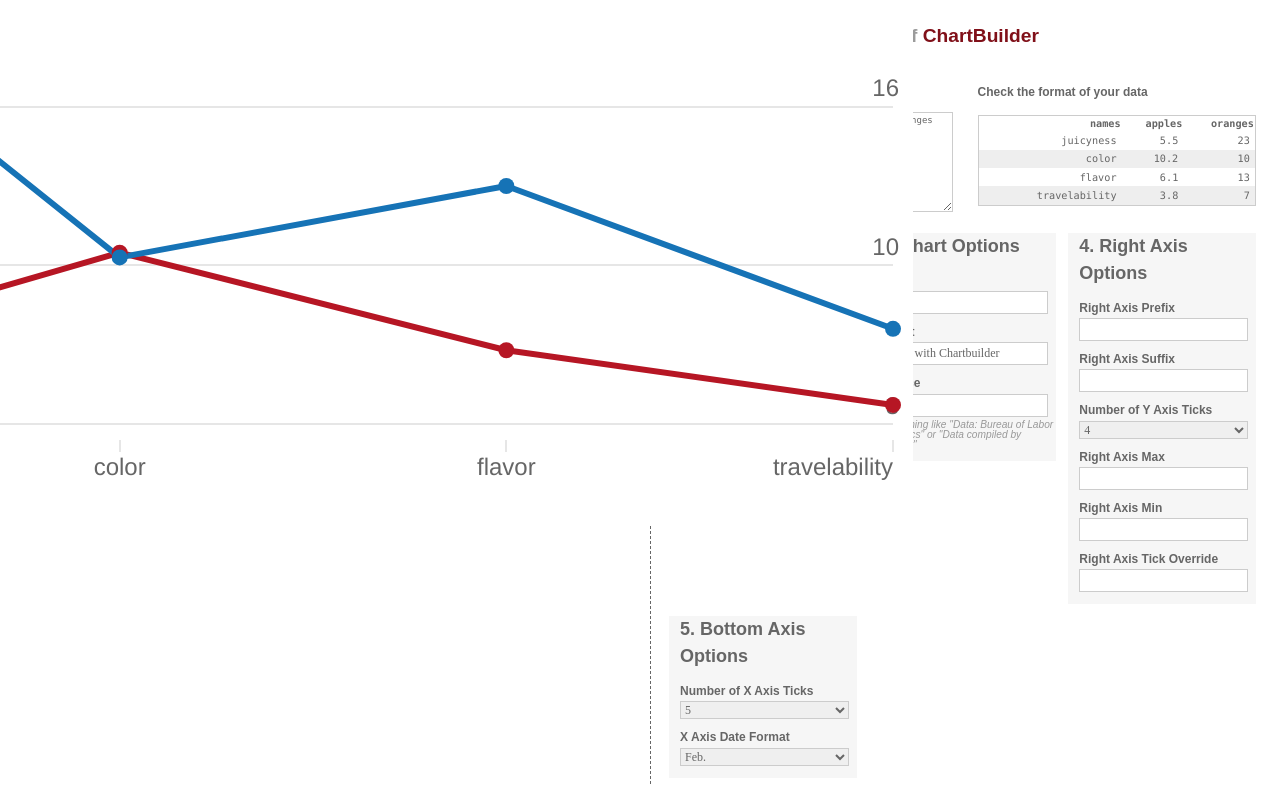
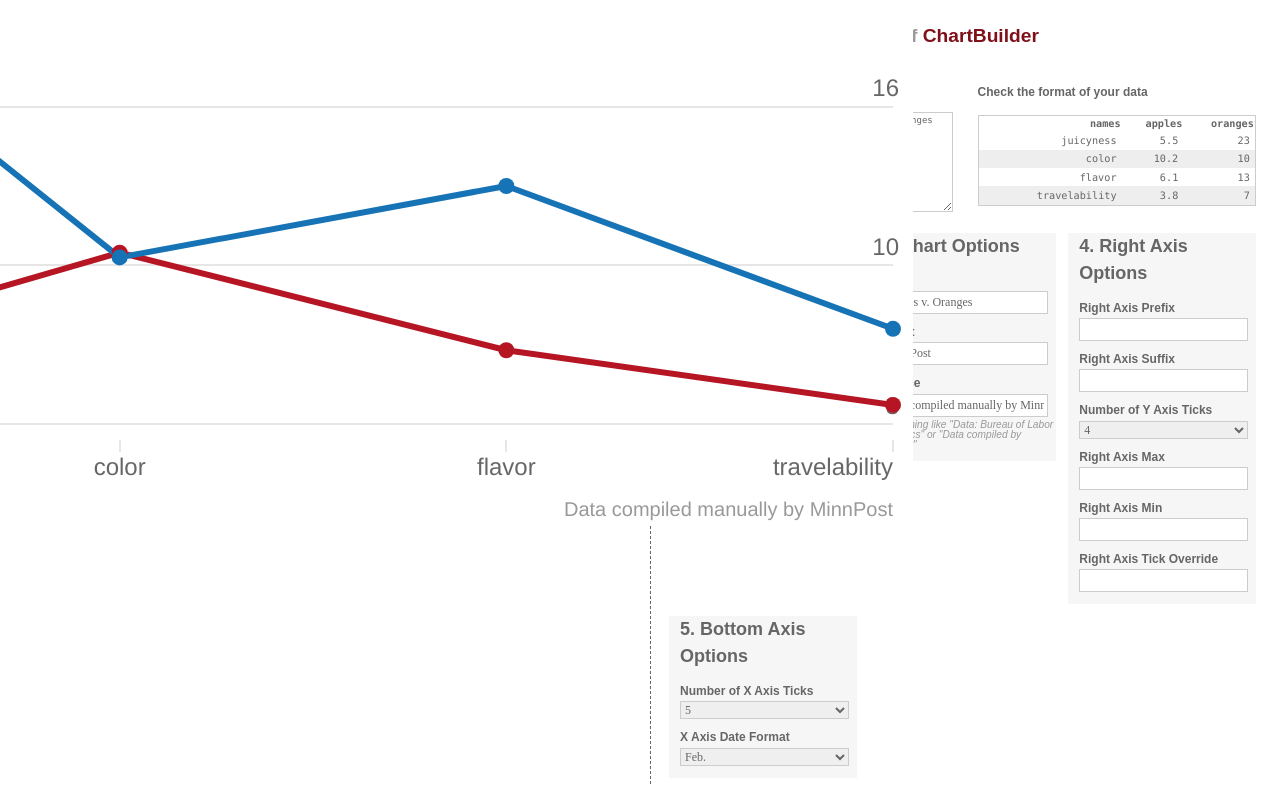
Before and after one commit to MinnPost/minnchart, a website: page index.html in a window 1280 px wide. Shown: the top 785 px of the page. Drawn offline with Linux system fonts and the light colour scheme; a web font is replaced by a local one.

Commit message:
More tweaks.

```diff
--- a/css/gneisschart.css
+++ b/css/gneisschart.css
@@ -37,11 +37,11 @@ svg text.bargridLabel,
 #titleLine {
   font-family: "HelveticaNeue-Light","Helvetica Neue Light","Helvetica Neue",Helvetica,"Century Gothic","CenturyGothic","Arial Narrow",Arial,"Lucida Grande",sans-serif;
   font-size: 12px;
+  fill: #676767;
 }
 
 svg text.metaText {
   font-size:  10px;
-  text-rendering: optimizeLegibility;
   fill: #999999;
 }
 
--- a/index.html
+++ b/index.html
@@ -69,8 +69,8 @@
             <div class="optionBlock">
               <h2>3. Chart Options</h2>
                 <div class="optionGroup"><label for="chart_title">Title</label><input type="text" name="chart_title" value="" id="chart_title"></div>
-                <div class="optionGroup"><label for="credit">Credit</label><input id="creditLine" type="text" name="credit" value="Made with Chartbuilder"></div>
-                <div class="optionGroup"><label for="source">Source</label><input id="sourceLine" type="text" name="source" value="Data: ">
+                <div class="optionGroup"><label for="credit">Credit</label><input id="creditLine" type="text" name="credit"></div>
+                <div class="optionGroup"><label for="source">Source</label><input id="sourceLine" type="text" name="source">
                 <cite>Something like "Data: Bureau of Labor Statistics" or "Data compiled by Factset"</cite></div>
             </div>
             <div class="optionBlock">
--- a/js/app.js
+++ b/js/app.js
@@ -13,6 +13,14 @@
   var paletteHash = palette.map(function(p) {
     return p.replace('#', '');
   });
+
+  // Chart config
+  var config = {
+    colors: palette,
+    title: 'Apples v. Oranges',
+    sourceline: 'Data compiled manually by MinnPost',
+    creditline: 'MinnPost'
+  };
 
   // Override the inline styling function to reverse order so that
   // the cascading affect of CSS is handled the usual way and styles are
@@ -58,11 +66,12 @@
   // Override all colors for colorpicker
   ChartBuilder.allColors = paletteHash;
 
+  // Some hacking around interface not updating properly
+  $('#chart_title').val(config.title);
+  $('#creditLine').val(config.creditline);
+  $('#sourceLine').val(config.sourceline);
+
   // This starts Chartbuilder and can be passed a configuration
   // object.  See the Gneiss charting options.
-  ChartBuilder.start({
-    colors: palette,
-    title: 'Apples v. Oranges',
-    creditline: ''
-  });
+  ChartBuilder.start(config);
 })(jQuery);
```
